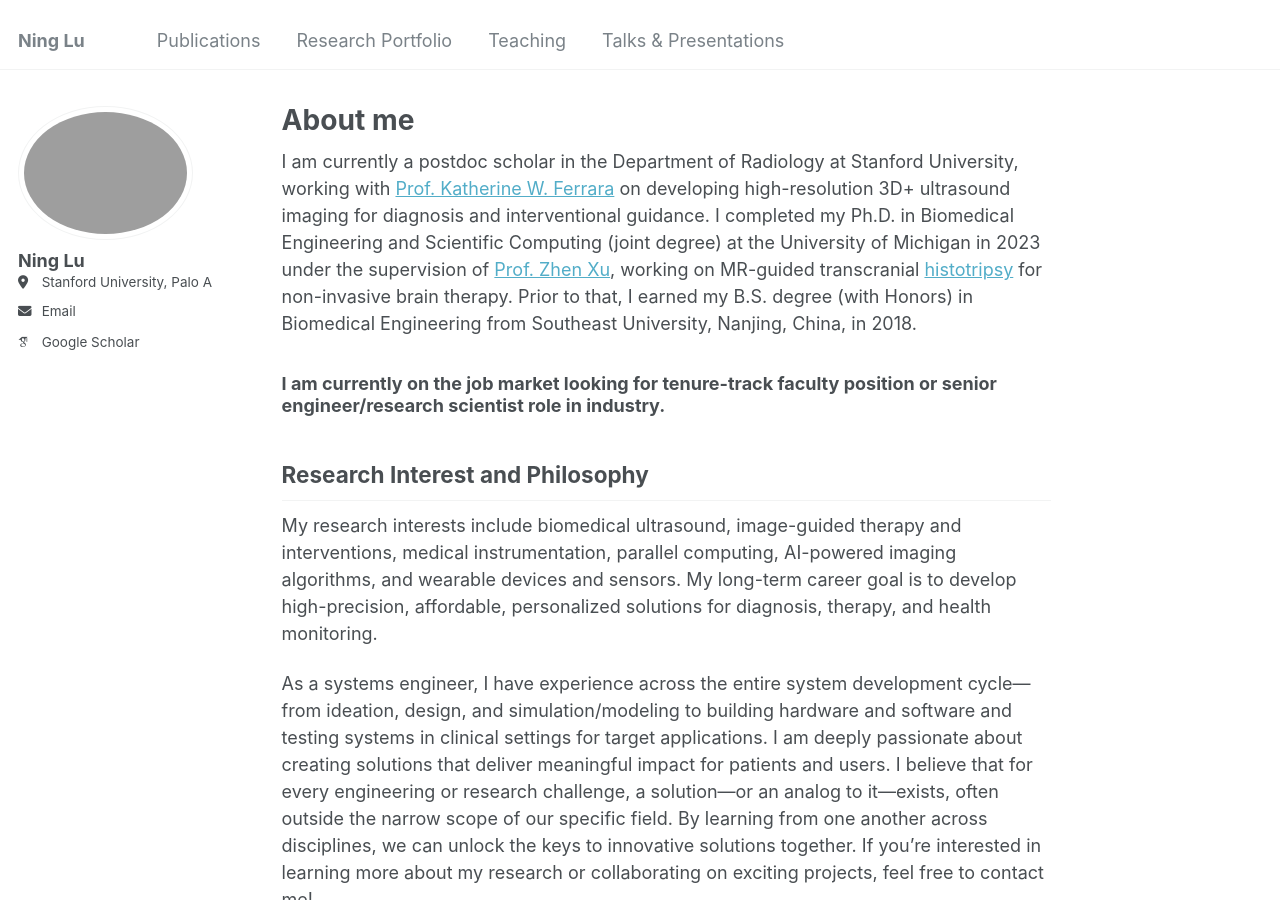
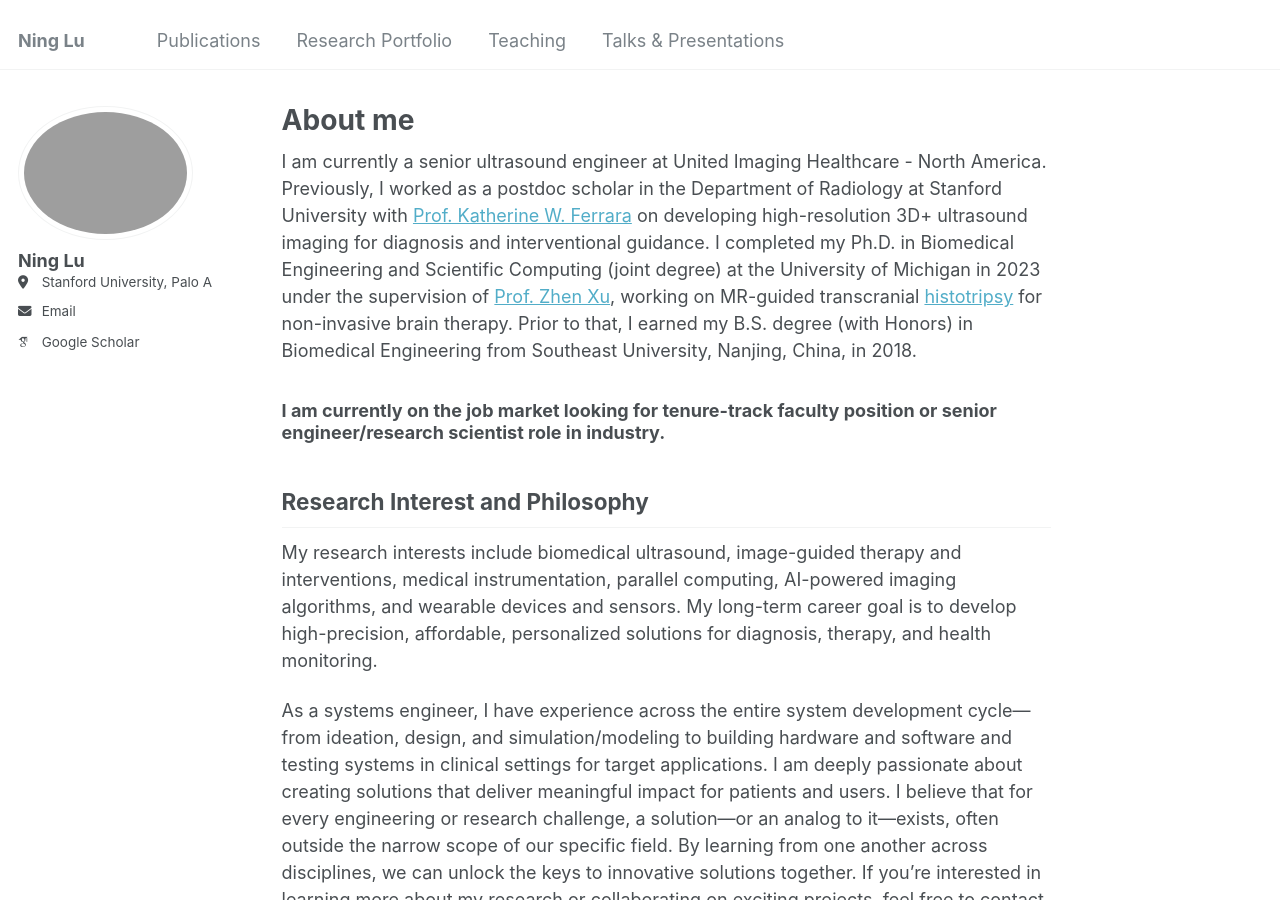
Before and after one commit to NingLu-Ultrasound/ninglu-ultrasound.github.io, a Jekyll site: the page built from _pages/about.md, in a window 1280 px wide and 900 px high. Built offline with Jekyll 4.4.1, drawn with Linux system fonts in a browser that asks for light colours; some web fonts are replaced.

Commit message:
Update about.md

```diff
--- a/_pages/about.md
+++ b/_pages/about.md
@@ -8,7 +8,7 @@
   - /about.html
 ---
 
-I am currently a postdoc scholar in the Department of Radiology at Stanford University, working with [Prof. Katherine W. Ferrara](https://med.stanford.edu/profiles/katherine-ferrara) on developing high-resolution 3D+ ultrasound imaging for diagnosis and interventional guidance. I completed my Ph.D. in Biomedical Engineering and Scientific Computing (joint degree) at the University of Michigan in 2023 under the supervision of [Prof. Zhen Xu](https://bme.umich.edu/people/xu-zhen/), working on MR-guided transcranial [histotripsy](https://histotripsy.umich.edu/) for non-invasive brain therapy. Prior to that, I earned my B.S. degree (with Honors) in Biomedical Engineering from Southeast University, Nanjing, China, in 2018.
+I am currently a senior ultrasound engineer at United Imaging Healthcare - North America. Previously, I worked as a postdoc scholar in the Department of Radiology at Stanford University with [Prof. Katherine W. Ferrara](https://med.stanford.edu/profiles/katherine-ferrara) on developing high-resolution 3D+ ultrasound imaging for diagnosis and interventional guidance. I completed my Ph.D. in Biomedical Engineering and Scientific Computing (joint degree) at the University of Michigan in 2023 under the supervision of [Prof. Zhen Xu](https://bme.umich.edu/people/xu-zhen/), working on MR-guided transcranial [histotripsy](https://histotripsy.umich.edu/) for non-invasive brain therapy. Prior to that, I earned my B.S. degree (with Honors) in Biomedical Engineering from Southeast University, Nanjing, China, in 2018.
 
 ### I am currently on the job market looking for tenure-track faculty position or senior engineer/research scientist role in industry.
 
```
